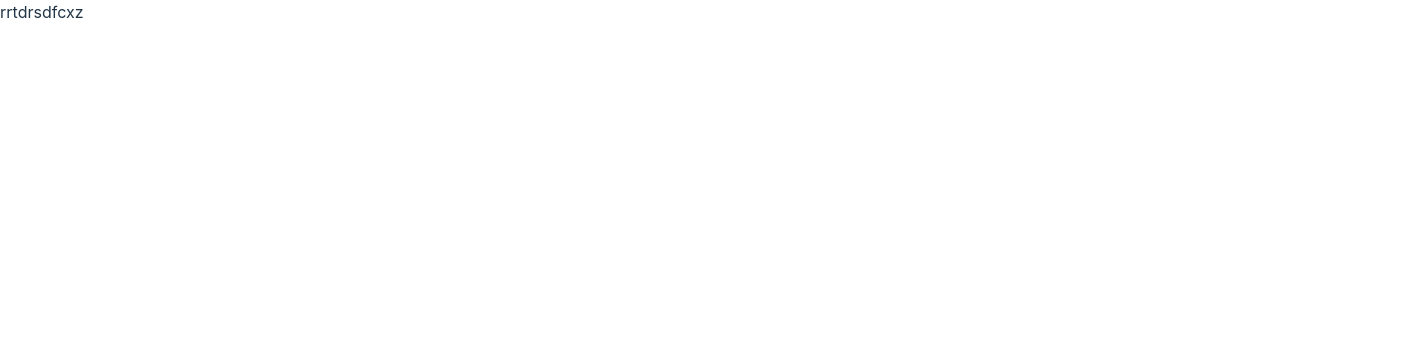
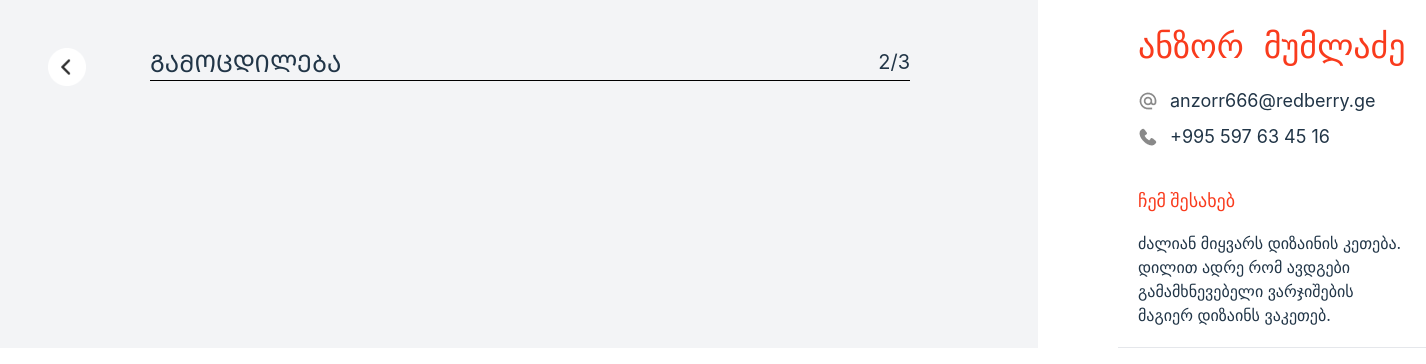
Before and after one commit to kachkacha2003/colab-team9, a React (Vite) app: page / in a window 1280 px wide. Shown: the top 364 px of the page, 1426 px wide, since content can reach past the window. Built offline with nearby package versions, Linux system fonts and the light colour scheme.

Commit message:
wip add one more file and add file header

```diff
--- a/src/App.tsx
+++ b/src/App.tsx
@@ -1,7 +1,13 @@
+import EnterPersonalData from "./components/EnterPersonalData";
+import PersonalData from "./components/PersonalData";
+
 function App() {
   return (
     <>
-      <div className="">rrtdrsdfcxz</div>
+      <div className="flex">
+        <EnterPersonalData />
+        <PersonalData />
+      </div>
     </>
   );
 }
--- /dev/null
+++ b/src/components/EnterPersonalData.tsx
@@ -0,0 +1,17 @@
+export default function EnterPersonalData() {
+  return (
+    <div className="bg-gray-100">
+      <div className="flex pl-12 pt-12 pr-32 ">
+        <div className="">
+          <img src="/images/lefterrow.png" alt="" />
+        </div>
+        <div className="ml-16 w-[798px]">
+          <div className=" flex justify-between border-b border-black">
+            <span className="text-2xl	font-bold">ᲒᲐᲛᲝᲪᲓᲘᲚᲔᲑᲐ</span>
+            <span className="text-xl">2/3</span>
+          </div>
+        </div>
+      </div>
+    </div>
+  );
+}
--- a/src/components/PersonalData.tsx
+++ b/src/components/PersonalData.tsx
@@ -0,0 +1,30 @@
+export default function PersonalData() {
+  return (
+    <div className="flex p-5 border-b ml-20">
+      <div className="">
+        <div className="text-mediumRed text-[34px] font-bold">
+          <span className="">ანზორ</span>
+          <span className="ml-5">მუმლაძე</span>
+        </div>
+        <div className="flex items-center mt-4">
+          <img src="/images/alternate-email.png" alt="" />
+          <span className="text-lg ml-3">anzorr666@redberry.ge</span>
+        </div>
+        <div className="flex items-center mt-2">
+          <img src="/images/phone.png" alt="" />
+          <span className="text-lg ml-3">+995 597 63 45 16</span>
+        </div>
+        <div className="mt-9">
+          <span className="text-lg text-mediumRed font-bold">ჩემ შესახებ</span>
+          <div className="leading-6 max-w-[432px] mt-4 font-normal">
+            ძალიან მიყვარს დიზაინის კეთება. დილით ადრე რომ ავდგები
+            გამამხნევებელი ვარჯიშების მაგიერ დიზაინს ვაკეთებ.
+          </div>
+        </div>
+      </div>
+      <div className="">
+        <img src="/images/person-image.png" alt="person-image.png" />
+      </div>
+    </div>
+  );
+}
```
Also changed, not shown: public/images/lefterrow.png (added).
